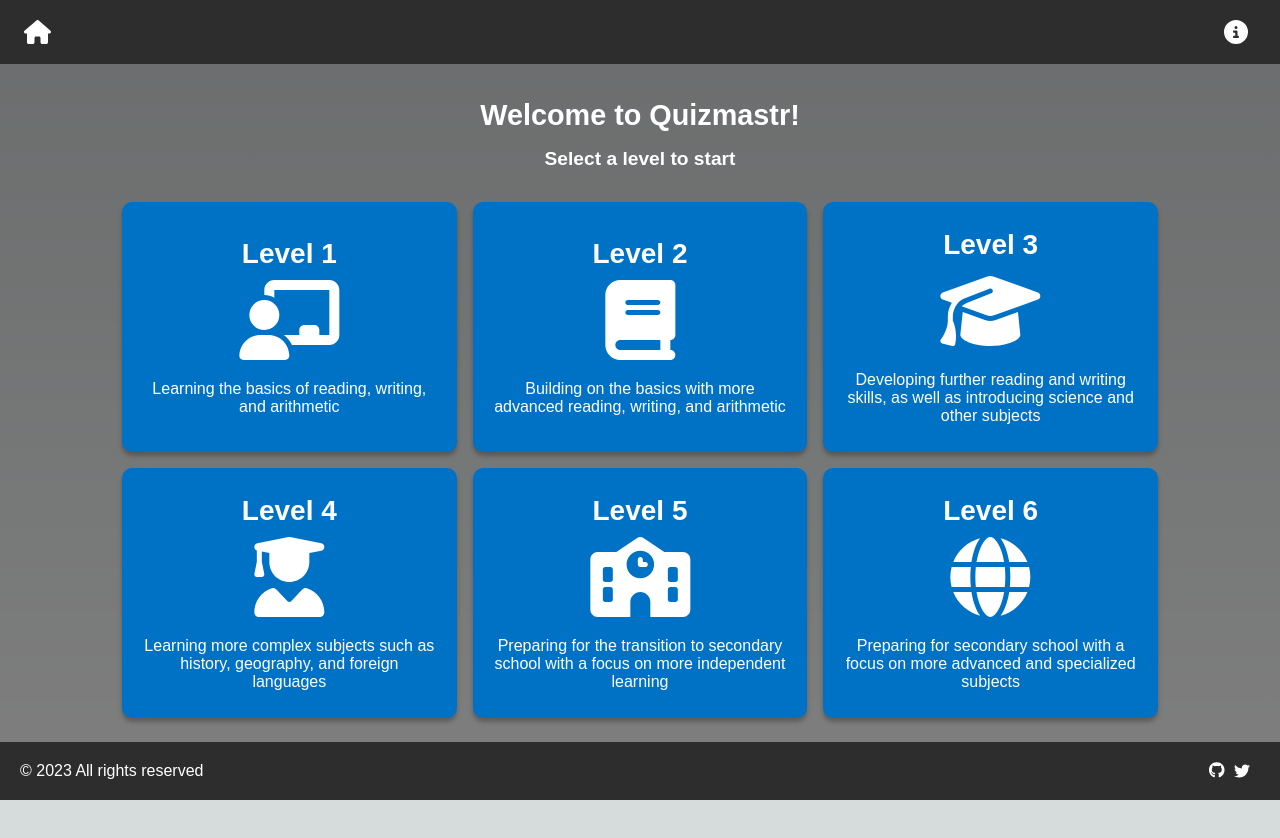
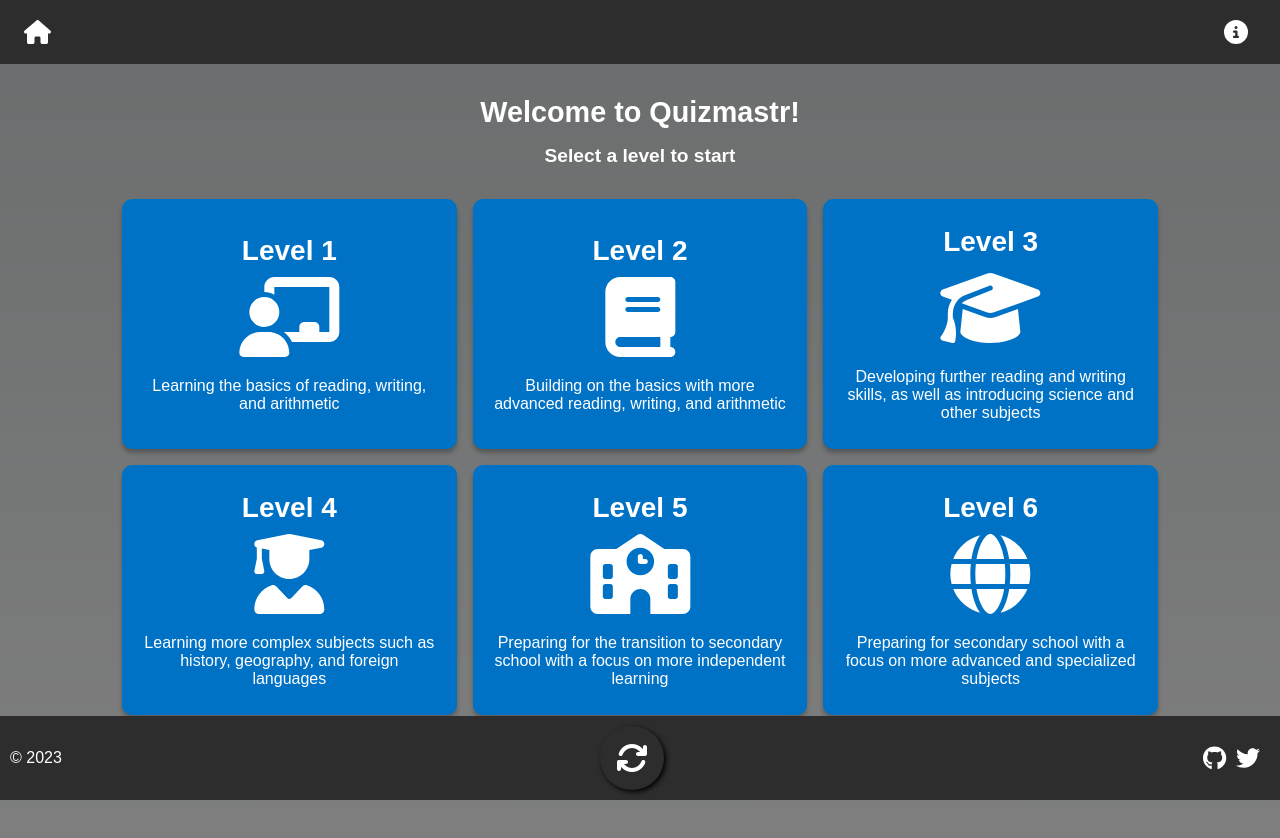
Before and after one commit to swiftugandan/quizmastr, a Next.js app: page / in a window 1280 px wide. Shown: the top 838 px of the page. Before the commit the page ends 800 px from the top, so only its background shows below. Built offline with nearby package versions, Linux system fonts and the light colour scheme.

Commit message:
dropping the big black button

```diff
--- a/components/Footer.js
+++ b/components/Footer.js
@@ -1,42 +1,91 @@
-import React from "react";
+import React, { useState, useLayoutEffect, useEffect } from "react";
 import Link from "next/link";
 import { FontAwesomeIcon } from "@fortawesome/react-fontawesome";
 import { faTwitter, faGithub } from "@fortawesome/free-brands-svg-icons";
+import { faRefresh } from "@fortawesome/free-solid-svg-icons";
 
-export const Footer = () => {
-  return (
-    <div
-      style={{
+const styles = {
+  socialIcon: {
+    fontSize: "1.5rem",
+    marginRight: "10px",
+  },
+  refreshIcon: {
+    borderRadius: "50%",
+    fontSize: "2rem",
+    boxShadow: "2px 2px 5px 0px rgba(0, 0, 0, 1)",
+    cursor: "pointer",
+    padding: "1rem",
+  },
+  flexContainer: {
+    display: "flex",
+    justifyContent: "space-between",
+    alignItems: "center",
+  },
+  footer: {
     backgroundColor: "#2d2d2d",
     color: "#fff",
-        padding: "20px",
+    padding: "10px",
     position: "fixed",
     bottom: 0,
     left: 0,
     right: 0,
     fontFamily: "sans-serif",
-      }}
-    >
-      <div
-        style={{
-          display: "flex",
-          justifyContent: "space-between",
-          alignItems: "center",
-        }}
-      >
-        <p style={{ margin: 0 }}>© 2023 All rights reserved</p>
-        <div
-          style={{
-            display: "flex",
-            justifyContent: "space-between",
-            alignItems: "center",
-          }}
-        >
+  },
+};
+
+const SocialIcons = () => (
+  <div style={styles.flexContainer}>
     <Link href="https://github.com/swiftugandan/quizmastr">
-            <FontAwesomeIcon icon={faGithub} style={{ marginRight: "10px" }} />
+      <FontAwesomeIcon
+        icon={faGithub}
+        style={styles.socialIcon}
+        aria-label="GitHub"
+      />
     </Link>
-          <FontAwesomeIcon icon={faTwitter} style={{ marginRight: "10px" }} />
+    <FontAwesomeIcon
+      icon={faTwitter}
+      style={styles.socialIcon}
+      aria-label="Twitter"
+    />
   </div>
+);
+
+export const Footer = () => {
+  const [isVisible, setIsVisible] = useState(false);
+
+  const isBrowser = typeof window !== "undefined";
+
+  const useIsomorphicLayoutEffect = isBrowser ? useLayoutEffect : useEffect;
+
+  useIsomorphicLayoutEffect(() => {
+    setIsVisible(true);
+  }, []);
+
+  const handleRefresh = () => {
+    window.location.reload();
+  };
+
+  const currentYear = new Date().getFullYear();
+
+  return (
+    <div style={styles.footer}>
+      <div style={styles.flexContainer}>
+        <p style={{ margin: 0 }}>© {currentYear}</p>
+        {isVisible && (
+          <FontAwesomeIcon
+            icon={faRefresh}
+            style={styles.refreshIcon}
+            onClick={handleRefresh}
+            onMouseEnter={(e) =>
+              (e.currentTarget.style.boxShadow = "0px 0px 1px 2px #3e8e41")
+            }
+            onMouseLeave={(e) =>
+              (e.currentTarget.style.boxShadow =
+                "0px 4px 4px rgba(0, 0, 0, 0.25)")
+            }
+          />
+        )}
+        <SocialIcons />
       </div>
     </div>
   );
--- a/components/Quiz.js
+++ b/components/Quiz.js
@@ -231,9 +231,8 @@ const Result = ({ questions, answers }) => {
           </ul>
         </>
       ) : (
-        <p style={styles.resultText}>
-          You have run out of time to answer the questions, please try another
-          quiz!
+        <p style={{ ...styles.resultText, margin: "2rem" }}>
+          You have run out of time, please try another quiz!
         </p>
       )}
     </>
--- a/styles/styles.js
+++ b/styles/styles.js
@@ -11,6 +11,7 @@ export const quizContainer = {
   alignItems: "center",
   justifyContent: "center",
   flexDirection: "column",
+  marginBottom: "10rem",
 };
 
 export const pageTitle = {
@@ -32,24 +33,12 @@ export const pageSubTitle = {
   marginTop: "1rem",
 };
 
-export const newQuizButton = {
-  display: "block",
-  width: "90%",
-  padding: "1rem",
-  marginBottom: "4rem",
-  borderRadius: "0.5rem",
-  backgroundColor: "rgb(0 0 0)",
-  color: "#fff",
-  fontSize: "1.8rem",
-  cursor: "pointer",
-  border: "1px solid #fff",
-};
-
 export const container = {
   width: "100%",
   maxWidth: "1100px",
   margin: "0 auto",
   padding: "0 1rem",
+  marginBottom: "4rem",
 };
 
 export const yearsContainer = {
```
Also changed, not shown: pages/year/[year]/subject/[subject]/index.js (+1 -24 lines). Lines whose indentation alone changed are shown as unchanged.
